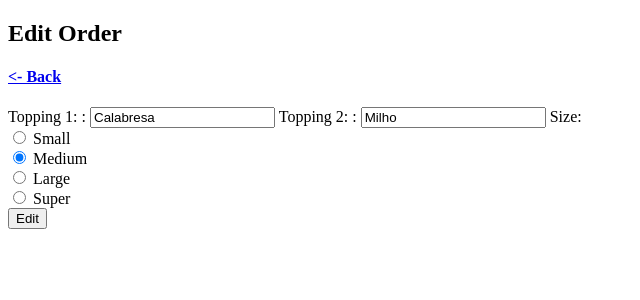
After one commit to andrelosse/djangocourse_bearsgarden, a Django app: page /order/2 in a window 1280 px wide. The commit adds this page. Shown: the top 300 px of the page, without its empty margins (0-640 px from the left). Run offline with Django 4.2, Linux system fonts and the light colour scheme; data comes from the database, SQL or seed files in the repository; both versions use the stored data as it was after the commit; parts of the project's set-up code (start-up, migrations or seed data) failed here and were passed over.

Commit message:
Added option to edit order

```diff
--- a/bearsgarden/urls.py
+++ b/bearsgarden/urls.py
@@ -7,4 +7,5 @@ urlpatterns = [
     path('', views.index, name='index'),
     path('order', views.order, name='order'),
     path('pizzas', views.pizzas, name='pizzas'),
+    path('order/<int:pk>', views.edit_order, name='edit_order')
 ]
--- /dev/null
+++ b/pizza/templates/edit_order.html
@@ -0,0 +1,22 @@
+{% extends 'base.html' %}
+
+{% block content %}
+
+<section>
+    <h1>Edit Order</h1>
+    <a href='{% url 'index' %}'><h4><- Back</h4></a>
+</section>
+
+<form action='{% url 'edit_order' pizza.id %}' method='post'>
+
+    {% csrf_token %}
+
+    {{ pizzaform }}
+
+    <input type='submit' value='Edit'>
+
+    <h3>{{ note }}</h3>
+
+</form>
+
+{% endblock %}
--- a/pizza/templates/order.html
+++ b/pizza/templates/order.html
@@ -17,6 +17,10 @@
 
     <h3>{{ note }}</h3>
 
+    {% if created_pizza_pk %}
+    <a href="{% url 'edit_order' created_pizza_pk %}">Edit Order</a>
+    {% endif %}
+
 </form>
 
 <h3>How many pizzas?</h3>
--- a/pizza/views.py
+++ b/pizza/views.py
@@ -3,6 +3,7 @@ from textwrap import fill
 from django.shortcuts import render
 from .forms import PizzaForm, MultiplePizzas
 from django.forms import formset_factory
+from .models import Pizza
 
 def index(request):
     return render(request, 'index.html')
@@ -19,8 +20,14 @@ def order(request):
     filled_form = PizzaForm(request.POST)
 
     if filled_form.is_valid():
+        created_pizza = filled_form.save()
+        created_pizza_pk = created_pizza.id
         note = 'Order completed!'
-        return render(request, 'order.html', {'pizzaform':filled_form, 'note':note, 'multiple_form':multiple_form})
+        return render(request, 'order.html', {
+            'pizzaform':filled_form,
+            'note':note,
+            'multiple_form':multiple_form,
+            'created_pizza_pk':created_pizza_pk })
 
 def pizzas(request):
     number_pizzas = 2
@@ -44,3 +51,18 @@ def pizzas(request):
 
     else:
         return render(request, 'pizzas.html', {'formset':formset})
+
+def edit_order(request, pk):
+
+    note = ''
+    pizza = Pizza.objects.get(pk=pk)
+    form = PizzaForm(instance=pizza)
+
+    if request.method == 'POST':
+        filled_form = PizzaForm(request.POST, instance=pizza)
+        if filled_form.is_valid():
+            filled_form.save()
+            form = filled_form
+            note = 'Order updated!'
+
+    return render(request, 'edit_order.html', {'pizzaform':form, 'pizza':pizza, 'note':note})
```
Also changed, not shown: db.sqlite3, 1 other file.
